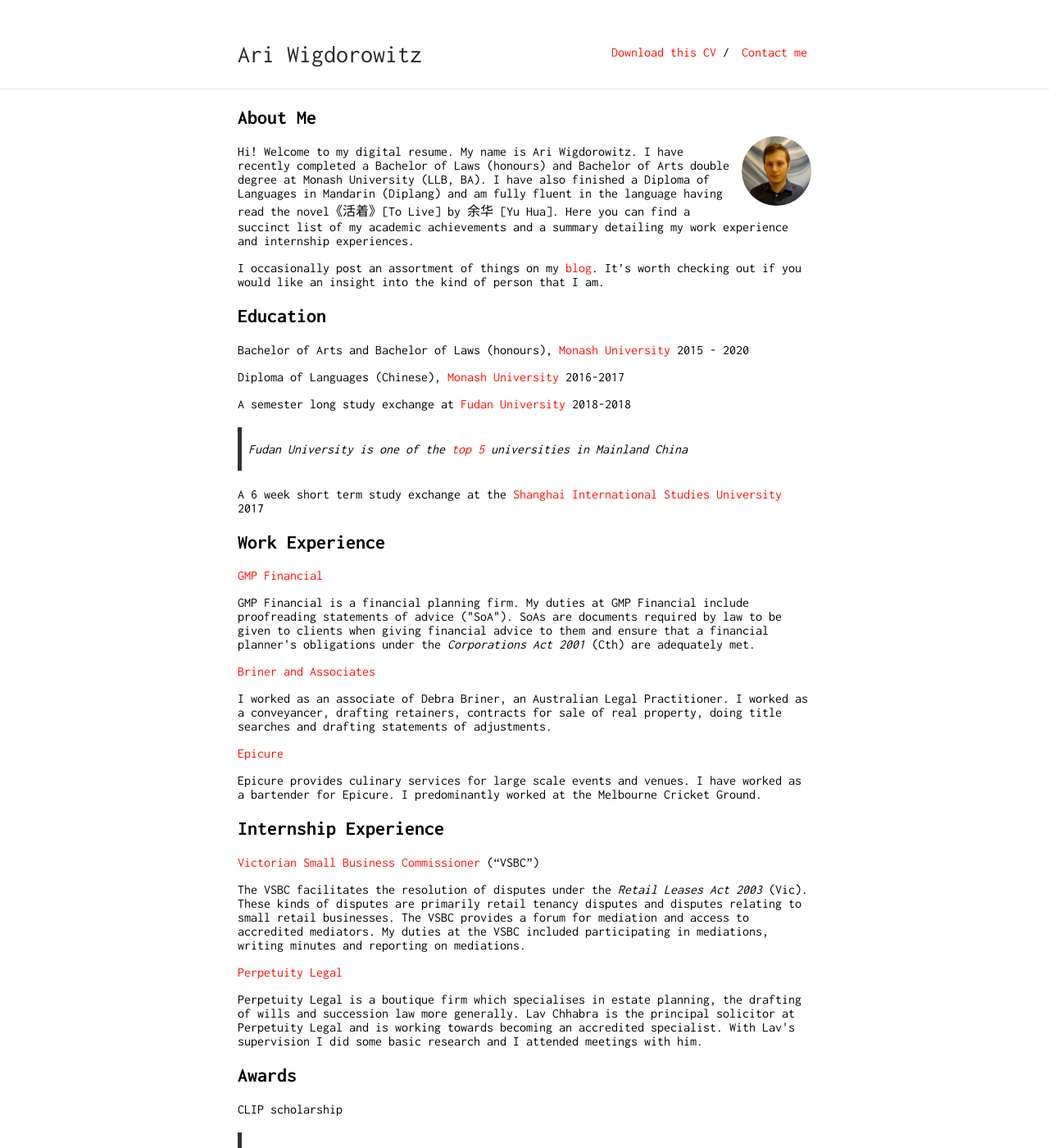
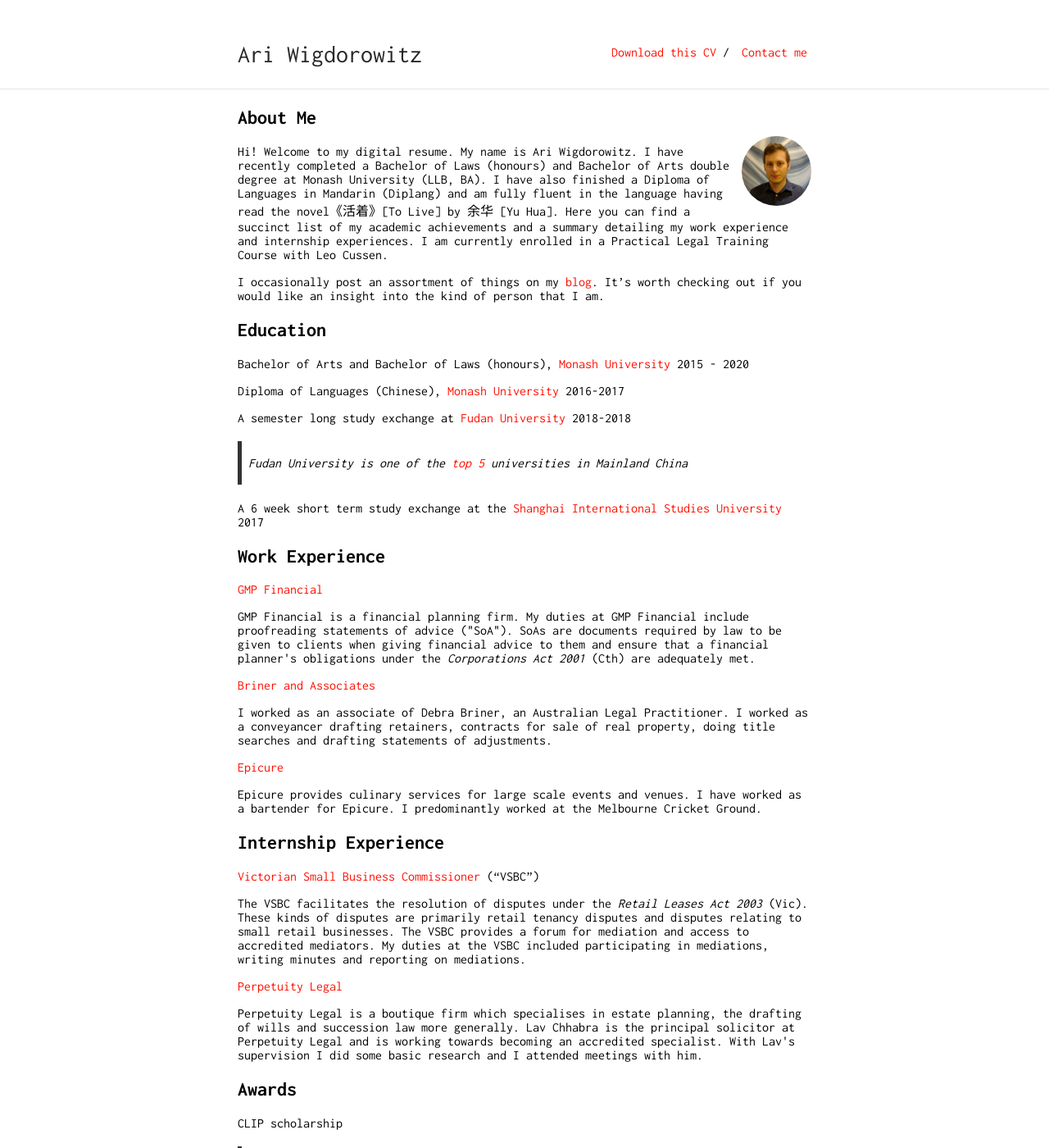
Before and after one commit to Wigdo/cv, a Jekyll site: the page built from index.md, in a window 1280 px wide and 1400 px high. Shown: the whole window at 82% size. Built offline with Jekyll 4.4.1, drawn with Linux system fonts in a browser that asks for light colours; our own code applies the rules of GitHub Pages for plain Markdown files.

Commit message:
Update index.md

```diff
--- a/index.md
+++ b/index.md
@@ -6,7 +6,7 @@ layout: default
 
 <img class="profile-picture" src="sherlock.jpg">
 
-Hi! Welcome to my digital resume. My name is Ari Wigdorowitz. I have recently completed a Bachelor of Laws (honours) and Bachelor of Arts double degree at Monash University (LLB, BA).  I have also finished a Diploma of Languages in Mandarin (Diplang) and am fully fluent in the language having read the novel《活着》[To Live] by 余华 [Yu Hua]. Here you can find a succinct list of my academic achievements and a summary detailing my work experience and internship experiences.
+Hi! Welcome to my digital resume. My name is Ari Wigdorowitz. I have recently completed a Bachelor of Laws (honours) and Bachelor of Arts double degree at Monash University (LLB, BA).  I have also finished a Diploma of Languages in Mandarin (Diplang) and am fully fluent in the language having read the novel《活着》[To Live] by 余华 [Yu Hua]. Here you can find a succinct list of my academic achievements and a summary detailing my work experience and internship experiences. I am currently enrolled in a Practical Legal Training Course with Leo Cussen.
 
 I occasionally post an assortment of things on my [blog](https://wigdo.github.io/papyrus). It's worth checking out if you would like an insight into the kind of person that I am.
 
@@ -37,7 +37,7 @@ that a financial planner's obligations under the <em> Corporations Act 2001
 
 [Briner and Associates](https://lawyerlist.com.au/1829-Briner--Associates.aspx)
 <p>
-I worked as an associate of Debra Briner, an Australian Legal Practitioner. I worked as a conveyancer,
+I worked as an associate of Debra Briner, an Australian Legal Practitioner. I worked as a conveyancer
 drafting retainers, contracts for sale of real property, doing title searches and drafting statements of adjustments.
 </p>
 
```
